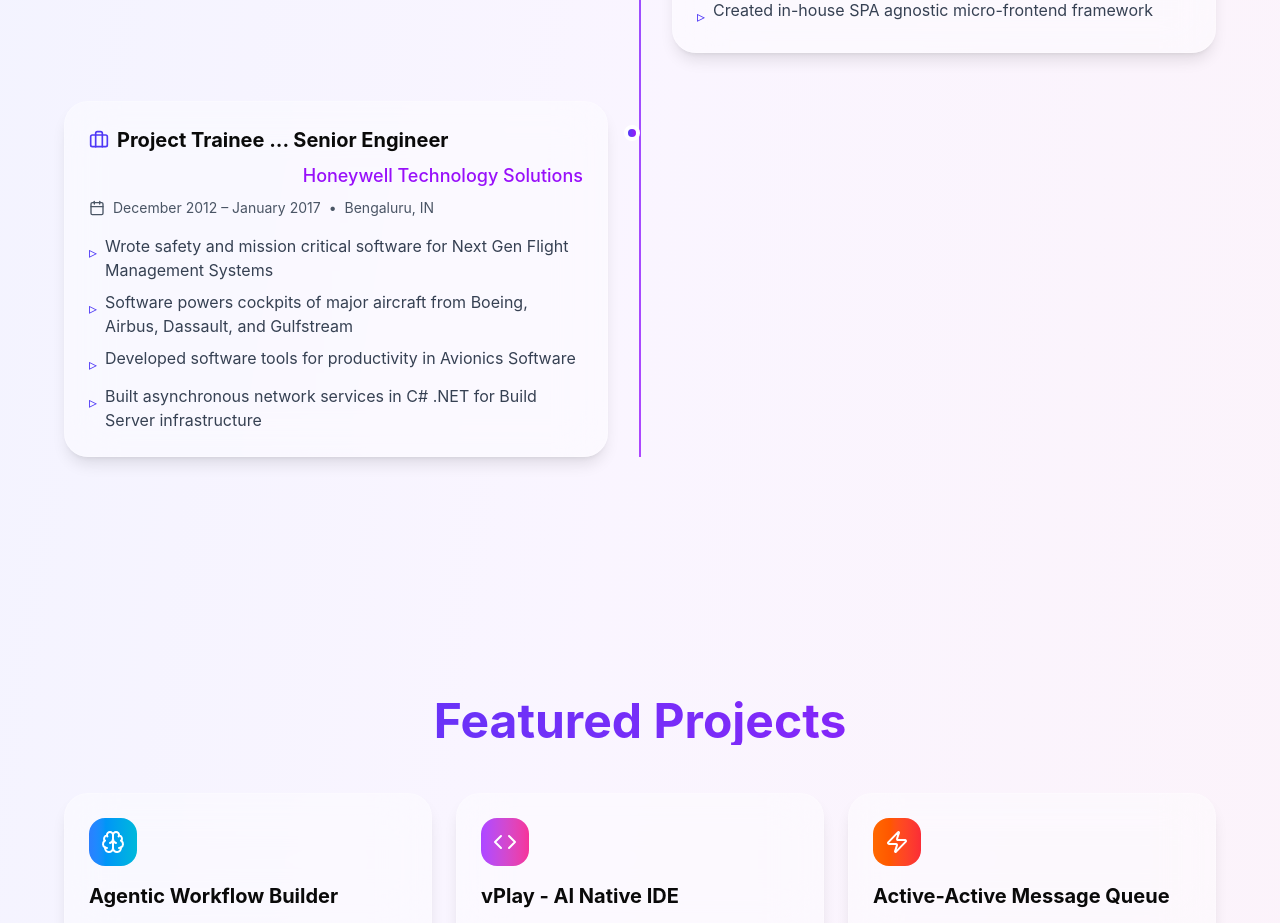
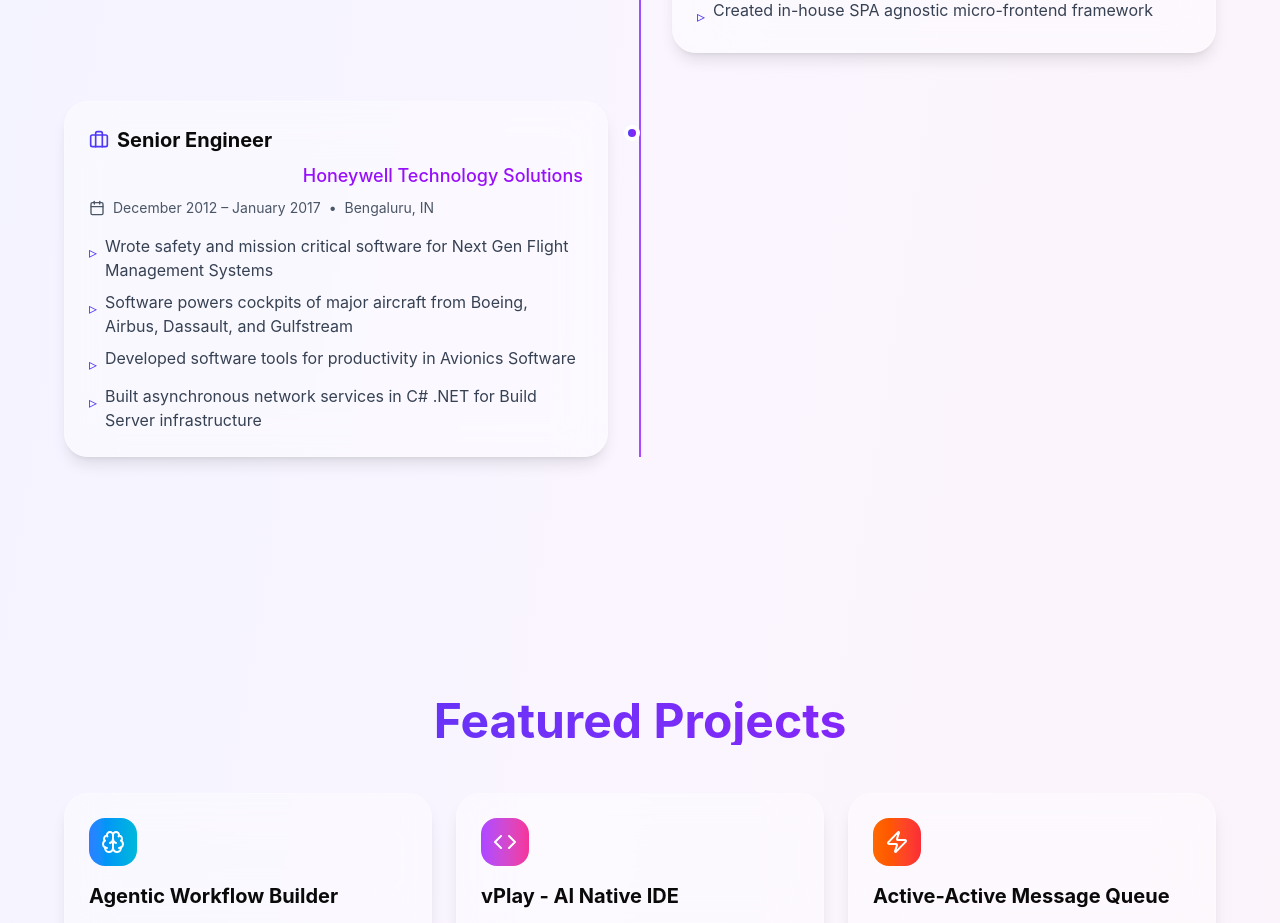
Before and after one commit to sinjar666/my-portfolio, a React (Vite) app: page / in a window 1280 px wide. Shown: the part 3840-4763 px from the top of the page. Built offline with nearby package versions, Linux system fonts and the light colour scheme.

Commit message:
Update job title from 'Project Trainee ... Senior Engineer' to 'Senior Engineer'

```diff
--- a/src/app/components/sections/Experience.tsx
+++ b/src/app/components/sections/Experience.tsx
@@ -52,7 +52,7 @@
       ],
     },
     {
-      title: "Project Trainee ... Senior Engineer",
+      title: "Senior Engineer",
       company: "Honeywell Technology Solutions",
       period: "December 2012 – January 2017",
       location: "Bengaluru, IN",
```
